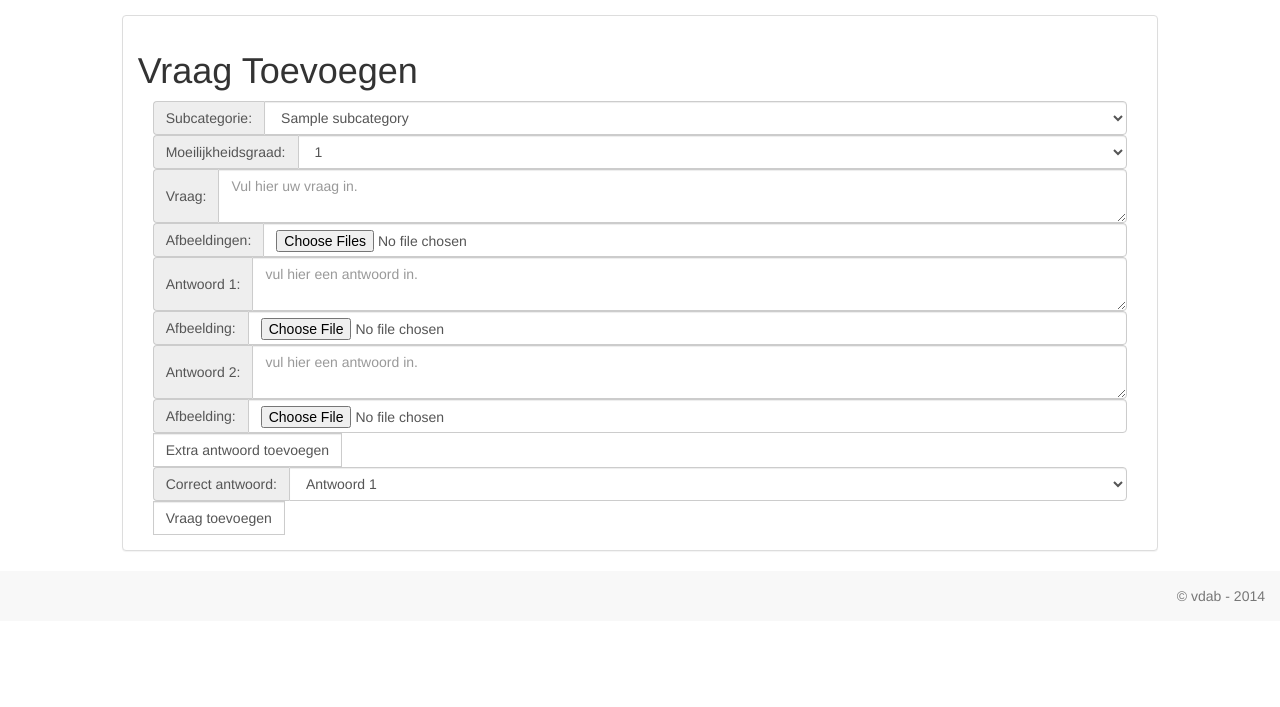
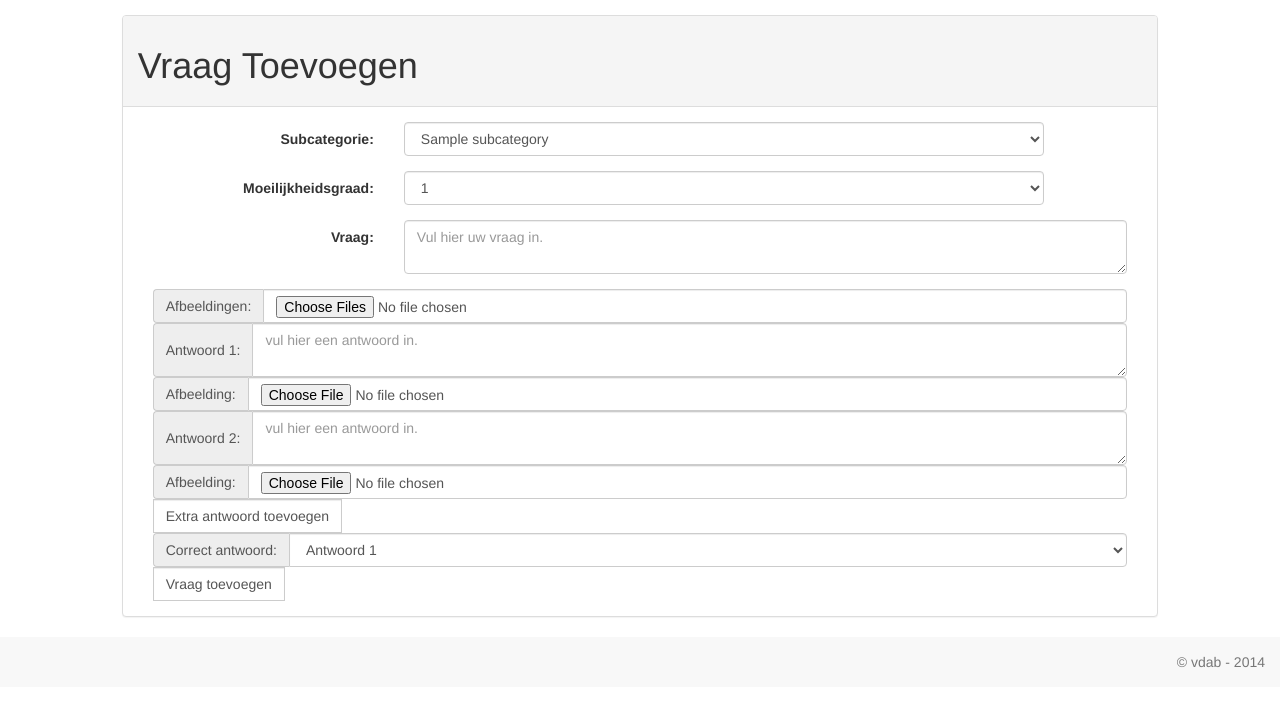
Before and after one commit to jan-vandorpe/mctesting, a PHP site: template src/Mctesting/view/createquestion.html.twig in a window 1280 px wide. Shown: the part 73-780 px from the top of the page. Run offline with PHP 8.4, Linux system fonts and the light colour scheme; the template is opened without the code that fills it: most values are stand-ins (such as "Sample title", 1, 10 or a date in 2020); some libraries are stand-ins or nearby versions.

Commit message:
zrgjnierg

```diff
--- a/src/Mctesting/view/createquestion.html.twig
+++ b/src/Mctesting/view/createquestion.html.twig
@@ -11,18 +11,23 @@
   {{ parent() }}Nieuwe vraag
 {% endblock title %}
 
+{% block contentHeader %}
+  <div class="panel-heading">
+    <h1>
+      Vraag Toevoegen
+      <br>
+    </h1>
+  </div>
+{% endblock %}
+
 {% block content %}
-  <h1 class="headerofpage">
-    Vraag Toevoegen
-  </h1>
   <div class="container-fluid">
-    <form name="toevoegenvraag" method="post" action="{{ app.root }}/question/add" enctype="multipart/form-data">
+    <form name="toevoegenvraag" method="post" action="{{ app.root }}/question/add" enctype="multipart/form-data" class="form-horizontal" role="form">
       {#   Subcategory   #}
-      <div class="input-group nieuwimg">
-        <span class="input-group-addon widthvraaginput">
-          Subcategorie:
-        </span>
-        <select class="form-control catbijvraag" name="subcat">
+      <div class="form-group">
+        <label for="subcat" class="col-md-3 control-label">Subcategorie:</label>
+        <div class="col-md-8">
+          <select class="form-control catbijvraag " name="subcat">
             {% for category in categories %}
               <optgroup label="{{category.catname}}">
                 {% for subcategory in category.subcategories %}
@@ -32,23 +37,24 @@
             {% endfor %}
           </select>
         </div>
+      </div>
       {#   Weight     #}
-      <div class="input-group nieuwimg">
-        <span class="input-group-addon widthvraaginput">
-          Moeilijkheidsgraad:
-        </span>
+      <div class="form-group">
+        <label for="subcat" class="col-md-3 control-label">Moeilijkheidsgraad:</label>
+        <div class="col-md-8">
           <select class="form-control catbijvraag" name="gewicht">
             {% for difficulty in 1..3 %}
               <option value="{{ difficulty }}">{{ difficulty }}</option>
             {% endfor %}
           </select>
         </div>
+      </div>
       {#    Question    #}
-      <div class="input-group nieuwimg">
-        <span class="input-group-addon widthvraaginput">
-          Vraag:
-        </span>
+      <div class="form-group">
+        <label for="subcat" class="col-md-3 control-label">Vraag:</label>
+        <div class="col-md-9">
           <textarea name="vraag" class="form-control allowcode vraaginput" placeholder="Vul hier uw vraag in."></textarea>
+        </div>
       </div>
       {#  Question Images    #}
       <div class="input-group nieuwimg">
```
Lines whose indentation alone changed are shown as unchanged.
